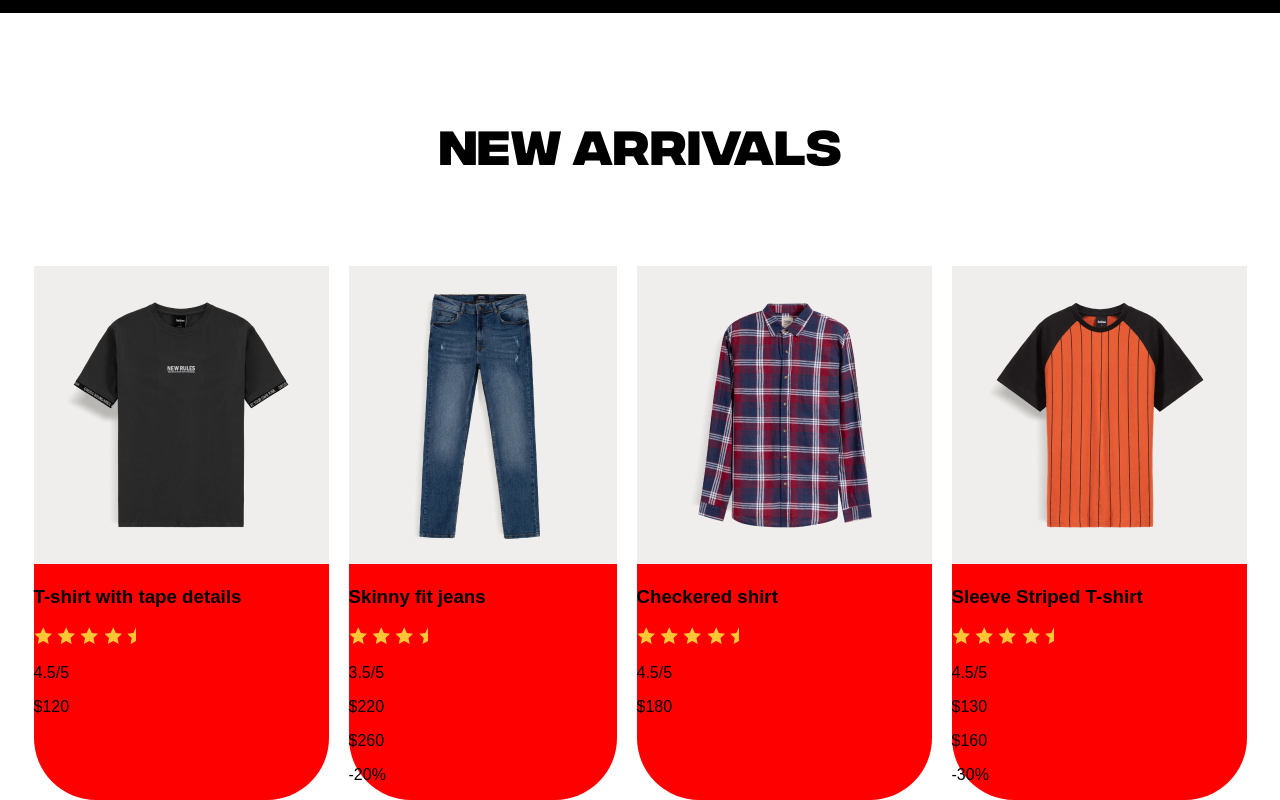
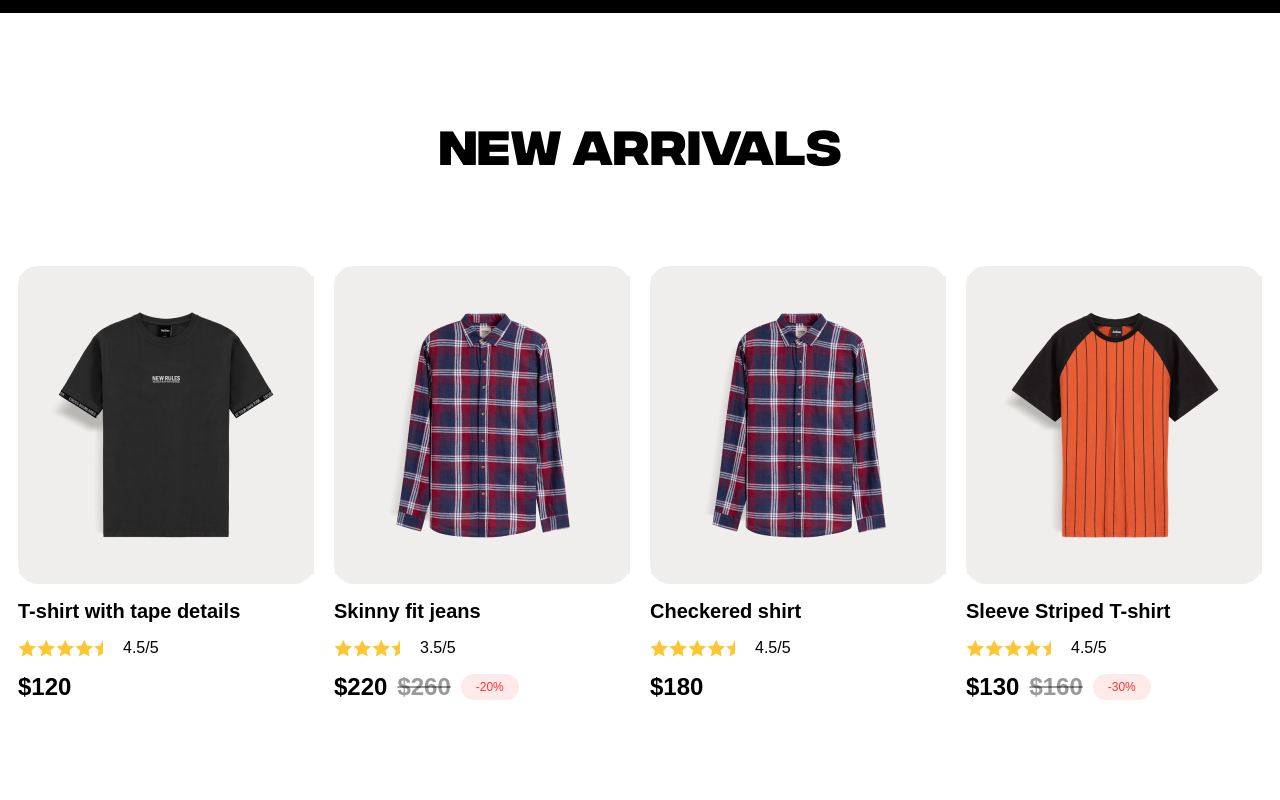
Before and after one commit to mlindenborg/WP-theme, a plain HTML site: page index.html in a window 1280 px wide. Shown: the part 1086-1886 px from the top of the page. After the commit the page ends 1787 px from the top, so only its background shows below. Drawn offline with Linux system fonts and the light colour scheme; a web font is replaced by a local one.

Commit message:
finished new arrivals

```diff
--- a/index.html
+++ b/index.html
@@ -125,7 +125,9 @@
       </div>
       <div class="item-cards">
         <div class="item-card">
+          <div class="img-container">
           <img src="images/t-shirt.png" alt="" />
+          </div>
           <div class="info">
             <h3>T-shirt with tape details</h3>
             <div class="rating">
@@ -134,13 +136,19 @@
               <img src="images/rating-icon.svg" alt="" />
               <img src="images/rating-icon.svg" alt="" />
               <img src="images/rating-half-icon.svg" alt="" />
-              <p>4.5/5</p>
-              <div class="price"><p>$120</p></div>
+              <div class="score"><p>4.5/5</p></div>
+            </div>
+              <div class="price">
+                <p>
+                  $120
+                </p>
               </div>
            </div>
         </div>
         <div class="item-card">
-          <img src="images/jeans.png" alt="" />
+          <div class="img-container">
+            <img src="images/shirt.png" alt="" />
+          </div>
            <div class="info">
             <h3>Skinny fit jeans</h3>
             <div class="rating">
@@ -148,17 +156,24 @@
               <img src="images/rating-icon.svg" alt="" />
               <img src="images/rating-icon.svg" alt="" />
               <img src="images/rating-half-icon.svg" alt="" />
-              <p>3.5/5</p>
-              <div class="price"><p>$220</p></div>
+              <div class="score"><p>3.5/5</p></div>
+            </div>
+              <div class="price"><p>$220</p>
               <div class="prev-price">
                 <p>$260</p>
-                <div class="discount"><p>-20%</p></div>
+              </div>
+                <div class="discount">
+                  <p>
+                    -20%
+                  </p>
                 </div>
               </div>
           </div>
         </div>
           <div class="item-card">
+          <div class="img-container">
             <img src="images/shirt.png" alt="" />
+            </div>
           <div class="info">
             <h3>Checkered shirt</h3>
             <div class="rating">
@@ -167,14 +182,19 @@
               <img src="images/rating-icon.svg" alt="" />
               <img src="images/rating-icon.svg" alt="" />
               <img src="images/rating-half-icon.svg" alt="" />
-              <p>4.5/5</p>
-              <div class="price"><p>$180</p>
+              <div class="score"><p>4.5/5</p></div>
               </div>
+              <div class="price">
+                <p>
+                  $180
+                </p>
               </div>
              </div>
           </div>
             <div class="item-card">
+              <div class="img-container">
                 <img src="images/tshirt2.png" alt="" />
+              </div>
           <div class="info">
             <h3>Sleeve Striped T-shirt</h3>
             <div class="rating">
@@ -183,12 +203,23 @@
               <img src="images/rating-icon.svg" alt="" />
               <img src="images/rating-icon.svg" alt="" />
               <img src="images/rating-half-icon.svg" alt="" />
-              <p>4.5/5</p>
-              <div class="price"><p>$130</p>
+              <div class="score"><p>4.5/5</p></div>
               </div>
+              <div class="price">
+                <p>
+                  $130
+                </p>
+
                <div class="prev-price">
-                <p>$160</p>
-                <div class="discount"><p>-30%</p></div>
+                <p>
+                  $160
+                </p>
+
+                 </div>
+                  <div class="discount">
+                  <p>
+                    -30%
+                  </p>
                 </div>
               </div>
             </div>
--- a/style.css
+++ b/style.css
@@ -298,10 +298,72 @@ h2 {
   display: flex;
   justify-content: center;
   gap: 20px;
+  margin: 0;
+}
+
+.item-cards .img-container {
+  display: flex;
+  justify-content: center;
+  border-radius: 20px;
+  background: #f0eeed;
+  padding: 10px 5px;
 }
 
 .item-cards .item-card {
   margin-top: 55px;
-  border-radius: 62px;
-  background: red;
+  width: 296px;
 }
+
+.item-cards .item-card h3 {
+  margin-top: 16px;
+  margin-bottom: 0;
+  font-size: 20px;
+  font-weight: 700;
+  line-height: normal;
+}
+
+.item-cards .item-card .rating {
+  margin-top: 0;
+  display: flex;
+}
+
+.item-cards .item-card .score {
+  padding: 0px 20px;
+}
+
+.item-cards .item-card .price {
+  margin: 0;
+  display: flex;
+  align-items: center;
+  justify-content: flex-start;
+  gap: 10px;
+}
+
+.item-cards .item-card .price p {
+  margin: 0;
+  color: var(--dark-color);
+  font-size: 24px;
+  font-weight: 700;
+}
+
+.item-cards .item-card .prev-price p {
+  color: rgba(0, 0, 0, 0.4);
+  font-size: 24px;
+  font-weight: 700;
+  text-decoration-line: line-through;
+}
+
+.item-cards .item-card .discount {
+  border-radius: 25px;
+  background: rgba(255, 51, 51, 0.1);
+  width: 58px;
+}
+
+.item-cards .item-card .discount p {
+  color: #f33;
+  font-size: 12px;
+  font-weight: 500;
+  padding: 6px 14px;
+  text-decoration: none;
+  text-align: center;
+}
```
Lines whose indentation alone changed are shown as unchanged.
